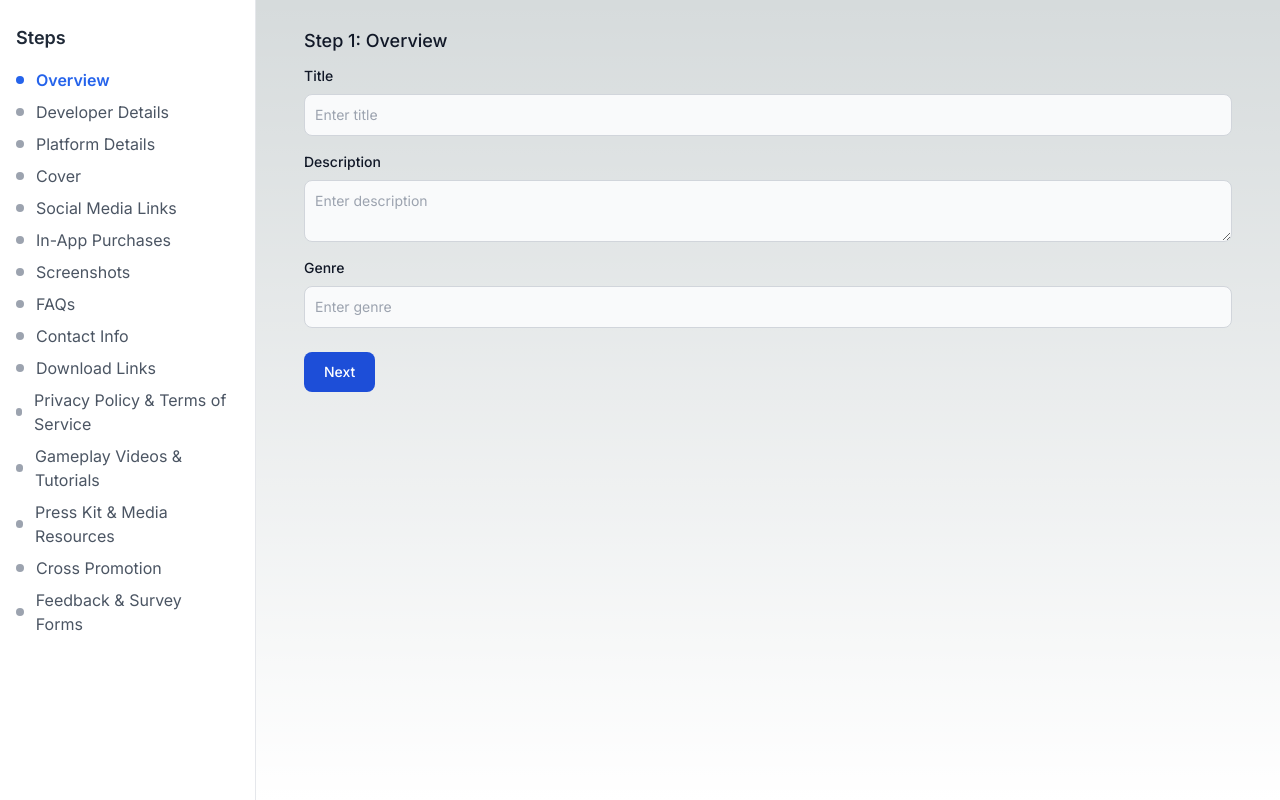
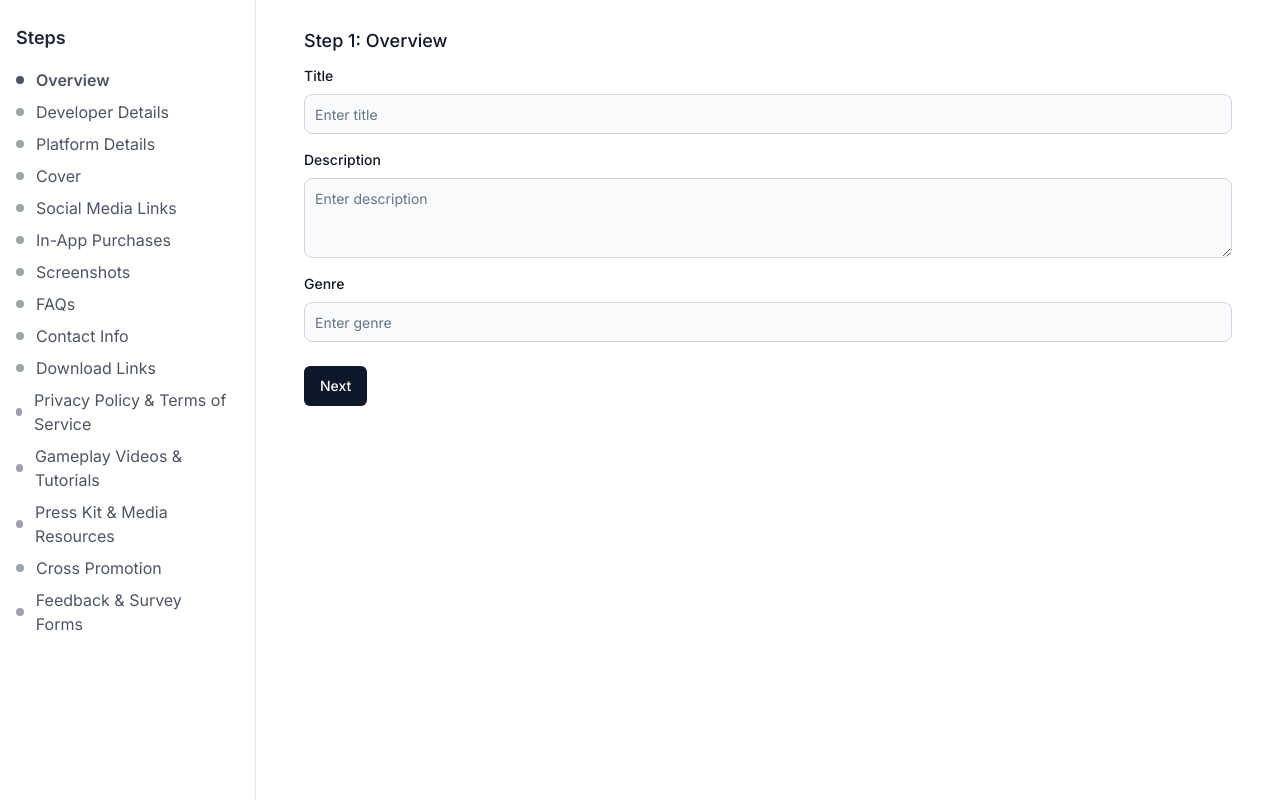
Before and after one commit to avezqureshi14/static-site-generator, a Next.js app: page / in a window 1280 px wide. Built offline with nearby package versions, Linux system fonts and the light colour scheme.

Commit message:
feat: shadcn/ui implemented

```diff
--- a/src/app/components/forms/Formfield.jsx
+++ b/src/app/components/forms/Formfield.jsx
@@ -1,3 +1,5 @@
+import { Input } from '@/components/ui/input';
+import { Textarea } from '@/components/ui/textarea';
 import React, { useState } from 'react';
 
 const FormField = ({ fields, updateFormdata }) => {
@@ -18,9 +20,19 @@
                         {fieldGroup.fields.map((field, fieldIndex) => (
                             <div key={fieldIndex}>
                                 <label htmlFor={field.name} className="block mb-2 text-sm font-medium text-gray-900 dark:text-white">{field.label}</label>
-                                {field.type === "text" ?
-                                    <input
+                                {field.type !== "textarea" ?
+                                    <Input
                                         type={field.type}
+                                        id={field.name}
+                                        name={field.name}
+                                        placeholder={field.placeholder}
+                                        required
+                                        onChange={(e) => handleInputChange(e, sName, field.name)}
+                                    />
+
+                                    :
+
+                                    <Textarea
                                         id={field.name}
                                         name={field.name}
                                         className="bg-gray-50 border border-gray-300 text-gray-900 text-sm rounded-lg focus:ring-blue-600 focus:border-blue-600 block w-full p-2.5 dark:bg-gray-700 dark:border-gray-600 dark:placeholder-gray-400 dark:text-white dark:focus:ring-blue-500 dark:focus:border-blue-500"
@@ -28,15 +40,6 @@
                                         required
                                         onChange={(e) => handleInputChange(e, sName, field.name)}
                                     />
-                                    :
-                                    <textarea
-                                        id={field.name}
-                                        name={field.name}
-                                        className="bg-gray-50 border border-gray-300 text-gray-900 text-sm rounded-lg focus:ring-blue-600 focus:border-blue-600 block w-full p-2.5 dark:bg-gray-700 dark:border-gray-600 dark:placeholder-gray-400 dark:text-white dark:focus:ring-blue-500 dark:focus:border-blue-500"
-                                        placeholder={field.placeholder}
-                                        required
-                                        onChange={(e) => handleInputChange(e, sName, field.name)}
-                                    ></textarea>
                                 }
                             </div>
                         ))}
@@ -52,8 +55,8 @@
                         {Object.entries(fieldGroup.fields).map(([fieldName, fieldConfig]) => (
                             <div key={fieldName}>
                                 <label htmlFor={fieldName} className="block mb-2 text-sm font-medium text-gray-900 dark:text-white">{fieldConfig.label}</label>
-                                {fieldConfig.type === "text" ?
-                                    <input
+                                {fieldConfig.type !== "textarea" ?
+                                    <Input
                                         type={fieldConfig.type}
                                         id={fieldName}
                                         name={fieldName}
@@ -63,14 +66,14 @@
                                         onChange={(e) => handleInputChange(e, sName, fieldName)}
                                     />
                                     :
-                                    <textarea
+                                    <Textarea
                                         id={fieldName}
                                         name={fieldName}
                                         className="bg-gray-50 border border-gray-300 text-gray-900 text-sm rounded-lg focus:ring-blue-600 focus:border-blue-600 block w-full p-2.5 dark:bg-gray-700 dark:border-gray-600 dark:placeholder-gray-400 dark:text-white dark:focus:ring-blue-500 dark:focus:border-blue-500"
                                         placeholder={fieldConfig.placeholder}
                                         required
                                         onChange={(e) => handleInputChange(e, sName, fieldName)}
-                                    ></textarea>
+                                    />
                                 }
                             </div>
                         ))}
--- a/src/app/globals.css
+++ b/src/app/globals.css
@@ -2,32 +2,75 @@
 @tailwind components;
 @tailwind utilities;
 
-:root {
-  --foreground-rgb: 0, 0, 0;
-  --background-start-rgb: 214, 219, 220;
-  --background-end-rgb: 255, 255, 255;
-}
+@layer base {
+  :root {
+    --background: 0 0% 100%;
+    --foreground: 222.2 84% 4.9%;
 
-@media (prefers-color-scheme: dark) {
-  :root {
-    --foreground-rgb: 255, 255, 255;
-    --background-start-rgb: 0, 0, 0;
-    --background-end-rgb: 0, 0, 0;
+    --card: 0 0% 100%;
+    --card-foreground: 222.2 84% 4.9%;
+
+    --popover: 0 0% 100%;
+    --popover-foreground: 222.2 84% 4.9%;
+
+    --primary: 222.2 47.4% 11.2%;
+    --primary-foreground: 210 40% 98%;
+
+    --secondary: 210 40% 96.1%;
+    --secondary-foreground: 222.2 47.4% 11.2%;
+
+    --muted: 210 40% 96.1%;
+    --muted-foreground: 215.4 16.3% 46.9%;
+
+    --accent: 210 40% 96.1%;
+    --accent-foreground: 222.2 47.4% 11.2%;
+
+    --destructive: 0 84.2% 60.2%;
+    --destructive-foreground: 210 40% 98%;
+
+    --border: 214.3 31.8% 91.4%;
+    --input: 214.3 31.8% 91.4%;
+    --ring: 222.2 84% 4.9%;
+
+    --radius: 0.5rem;
+  }
+
+  .dark {
+    --background: 222.2 84% 4.9%;
+    --foreground: 210 40% 98%;
+
+    --card: 222.2 84% 4.9%;
+    --card-foreground: 210 40% 98%;
+
+    --popover: 222.2 84% 4.9%;
+    --popover-foreground: 210 40% 98%;
+
+    --primary: 210 40% 98%;
+    --primary-foreground: 222.2 47.4% 11.2%;
+
+    --secondary: 217.2 32.6% 17.5%;
+    --secondary-foreground: 210 40% 98%;
+
+    --muted: 217.2 32.6% 17.5%;
+    --muted-foreground: 215 20.2% 65.1%;
+
+    --accent: 217.2 32.6% 17.5%;
+    --accent-foreground: 210 40% 98%;
+
+    --destructive: 0 62.8% 30.6%;
+    --destructive-foreground: 210 40% 98%;
+
+    --border: 217.2 32.6% 17.5%;
+    --input: 217.2 32.6% 17.5%;
+    --ring: 212.7 26.8% 83.9%;
   }
 }
 
-body {
-  color: rgb(var(--foreground-rgb));
-  background: linear-gradient(
-      to bottom,
-      transparent,
-      rgb(var(--background-end-rgb))
-    )
-    rgb(var(--background-start-rgb));
-}
-
-@layer utilities {
-  .text-balance {
-    text-wrap: balance;
+@layer base {
+  * {
+    @apply border-border;
+  }
+  body {
+    @apply bg-background text-foreground;
   }
 }
--- a/src/app/page.js
+++ b/src/app/page.js
@@ -4,6 +4,7 @@
 import * as Section from '../app/components/common/Section';
 import "./index.css"
 import Footer from './components/common/Footer';
+import { Button } from '@/components/ui/button';
 
 export default function Home() {
   const [step, setStep] = useState(0);
@@ -119,18 +120,15 @@
     }
   ]
 
-
-
-
   return (
-    <div className="flex">
+    <div className="flex dark:bg-black">
       <div className="hidden lg:block lg:w-64 lg:flex-shrink-0 bg-white dark:bg-gray-900 border-r border-gray-200 dark:border-gray-800" style={{ height: "100vh" }} >
         <div className="px-4 py-6">
           <h2 className="text-lg font-semibold text-gray-800 dark:text-gray-200 mb-4">Steps</h2>
           <ol className="space-y-2">
             {steps.map((item, index) => (
-              <li key={index} className={`flex items-center space-x-3 ${index === step ? 'font-semibold text-blue-600 dark:text-blue-500' : 'text-gray-600 dark:text-gray-400'}`} style={{ listStyle: "none" }} >
-                <div className={`w-2 h-2 rounded-full ${index === step ? 'bg-blue-600 dark:bg-blue-500' : 'bg-gray-400 dark:bg-gray-600'}`}></div>
+              <li key={index} className={`flex items-center space-x-3 ${index === step ? 'font-semibold text-gray-600 dark:text-gray-500' : 'text-gray-600 dark:text-gray-400'}`} style={{ listStyle: "none" }} >
+                <div className={`w-2 h-2 rounded-full ${index === step ? 'bg-gray-600 dark:bg-gray-500' : 'bg-gray-400 dark:bg-gray-600'}`}></div>
                 <span>{item.title}</span>
                 <span className="text-sm">{steps[index].label}</span>
               </li>
@@ -143,13 +141,13 @@
         {steps[step].component}
         <div className="flex justify-between mt-6">
           {step > 0 && (
-            <button type="button" onClick={handlePrevious} className="text-white bg-blue-700 hover:bg-blue-800 focus:ring-4 focus:outline-none focus:ring-blue-300 font-medium rounded-lg text-sm px-5 py-2.5 dark:bg-blue-600 dark:hover:bg-blue-700 dark:focus:ring-blue-800">Previous</button>
+            <Button onClick={handlePrevious}  >Previous</Button>
           )}
           {step < steps.length - 1 && (
-            <button type="button" onClick={handleNext} className="text-white bg-blue-700 hover:bg-blue-800 focus:ring-4 focus:outline-none focus:ring-blue-300 font-medium rounded-lg text-sm px-5 py-2.5 dark:bg-blue-600 dark:hover:bg-blue-700 dark:focus:ring-blue-800">Next</button>
+            <Button onClick={handleNext}  >Next</Button>
           )}
           {step === steps.length - 1 && (
-            <button type="submit" onClick={handleSubmit} className="text-white bg-blue-700 hover:bg-blue-800 focus:ring-4 focus:outline-none focus:ring-blue-300 font-medium rounded-lg text-sm px-5 py-2.5 dark:bg-blue-600 dark:hover:bg-blue-700 dark:focus:ring-blue-800">Submit</button>
+            <Button onClick={handleSubmit}  >Submit</Button>
           )}
         </div>
       </div>
--- /dev/null
+++ b/src/components/ui/button.jsx
@@ -0,0 +1,47 @@
+import * as React from "react"
+import { Slot } from "@radix-ui/react-slot"
+import { cva } from "class-variance-authority";
+
+import { cn } from "@/lib/utils"
+
+const buttonVariants = cva(
+  "inline-flex items-center justify-center whitespace-nowrap rounded-md text-sm font-medium ring-offset-background transition-colors focus-visible:outline-none focus-visible:ring-2 focus-visible:ring-ring focus-visible:ring-offset-2 disabled:pointer-events-none disabled:opacity-50",
+  {
+    variants: {
+      variant: {
+        default: "bg-primary text-primary-foreground hover:bg-primary/90",
+        destructive:
+          "bg-destructive text-destructive-foreground hover:bg-destructive/90",
+        outline:
+          "border border-input bg-background hover:bg-accent hover:text-accent-foreground",
+        secondary:
+          "bg-secondary text-secondary-foreground hover:bg-secondary/80",
+        ghost: "hover:bg-accent hover:text-accent-foreground",
+        link: "text-primary underline-offset-4 hover:underline",
+      },
+      size: {
+        default: "h-10 px-4 py-2",
+        sm: "h-9 rounded-md px-3",
+        lg: "h-11 rounded-md px-8",
+        icon: "h-10 w-10",
+      },
+    },
+    defaultVariants: {
+      variant: "default",
+      size: "default",
+    },
+  }
+)
+
+const Button = React.forwardRef(({ className, variant, size, asChild = false, ...props }, ref) => {
+  const Comp = asChild ? Slot : "button"
+  return (
+    (<Comp
+      className={cn(buttonVariants({ variant, size, className }))}
+      ref={ref}
+      {...props} />)
+  );
+})
+Button.displayName = "Button"
+
+export { Button, buttonVariants }
--- /dev/null
+++ b/src/components/ui/input.jsx
@@ -0,0 +1,19 @@
+import * as React from "react"
+
+import { cn } from "@/lib/utils"
+
+const Input = React.forwardRef(({ className, type, ...props }, ref) => {
+  return (
+    (<input
+      type={type}
+      className={cn(
+        "flex h-10 w-full rounded-md border border-input bg-background px-3 py-2 text-sm ring-offset-background file:border-0 file:bg-transparent file:text-sm file:font-medium placeholder:text-muted-foreground  disabled:cursor-not-allowed disabled:opacity-50",
+        className
+      )}
+      ref={ref}
+      {...props} />)
+  );
+})
+Input.displayName = "Input"
+
+export { Input }
--- /dev/null
+++ b/src/components/ui/textarea.jsx
@@ -0,0 +1,18 @@
+import * as React from "react"
+
+import { cn } from "@/lib/utils"
+
+const Textarea = React.forwardRef(({ className, ...props }, ref) => {
+  return (
+    (<textarea
+      className={cn(
+        "flex min-h-[80px] w-full rounded-md border border-input bg-background px-3 py-2 text-sm ring-offset-background placeholder:text-muted-foreground  disabled:cursor-not-allowed disabled:opacity-50",
+        className
+      )}
+      ref={ref}
+      {...props} />)
+  );
+})
+Textarea.displayName = "Textarea"
+
+export { Textarea }
--- /dev/null
+++ b/src/lib/utils.js
@@ -0,0 +1,6 @@
+import { clsx } from "clsx"
+import { twMerge } from "tailwind-merge"
+
+export function cn(...inputs) {
+  return twMerge(clsx(inputs))
+}
--- a/tailwind.config.js
+++ b/tailwind.config.js
@@ -1,18 +1,77 @@
 /** @type {import('tailwindcss').Config} */
 module.exports = {
+  darkMode: ["class"],
   content: [
-    "./src/pages/**/*.{js,ts,jsx,tsx,mdx}",
-    "./src/components/**/*.{js,ts,jsx,tsx,mdx}",
-    "./src/app/**/*.{js,ts,jsx,tsx,mdx}",
+    './pages/**/*.{js,jsx}',
+    './components/**/*.{js,jsx}',
+    './app/**/*.{js,jsx}',
+    './src/**/*.{js,jsx}',
   ],
+  prefix: "",
   theme: {
+    container: {
+      center: true,
+      padding: "2rem",
+      screens: {
+        "2xl": "1400px",
+      },
+    },
     extend: {
-      backgroundImage: {
-        "gradient-radial": "radial-gradient(var(--tw-gradient-stops))",
-        "gradient-conic":
-          "conic-gradient(from 180deg at 50% 50%, var(--tw-gradient-stops))",
+      colors: {
+        border: "hsl(var(--border))",
+        input: "hsl(var(--input))",
+        ring: "hsl(var(--ring))",
+        background: "hsl(var(--background))",
+        foreground: "hsl(var(--foreground))",
+        primary: {
+          DEFAULT: "hsl(var(--primary))",
+          foreground: "hsl(var(--primary-foreground))",
+        },
+        secondary: {
+          DEFAULT: "hsl(var(--secondary))",
+          foreground: "hsl(var(--secondary-foreground))",
+        },
+        destructive: {
+          DEFAULT: "hsl(var(--destructive))",
+          foreground: "hsl(var(--destructive-foreground))",
+        },
+        muted: {
+          DEFAULT: "hsl(var(--muted))",
+          foreground: "hsl(var(--muted-foreground))",
+        },
+        accent: {
+          DEFAULT: "hsl(var(--accent))",
+          foreground: "hsl(var(--accent-foreground))",
+        },
+        popover: {
+          DEFAULT: "hsl(var(--popover))",
+          foreground: "hsl(var(--popover-foreground))",
+        },
+        card: {
+          DEFAULT: "hsl(var(--card))",
+          foreground: "hsl(var(--card-foreground))",
+        },
+      },
+      borderRadius: {
+        lg: "var(--radius)",
+        md: "calc(var(--radius) - 2px)",
+        sm: "calc(var(--radius) - 4px)",
+      },
+      keyframes: {
+        "accordion-down": {
+          from: { height: "0" },
+          to: { height: "var(--radix-accordion-content-height)" },
+        },
+        "accordion-up": {
+          from: { height: "var(--radix-accordion-content-height)" },
+          to: { height: "0" },
+        },
+      },
+      animation: {
+        "accordion-down": "accordion-down 0.2s ease-out",
+        "accordion-up": "accordion-up 0.2s ease-out",
       },
     },
   },
-  plugins: [],
-};
+  plugins: [require("tailwindcss-animate")],
+}
```
Also changed, not shown: package.json (+7 -1 lines), components.json (added), 1 other file (tests, documents, lock files or other folders).
